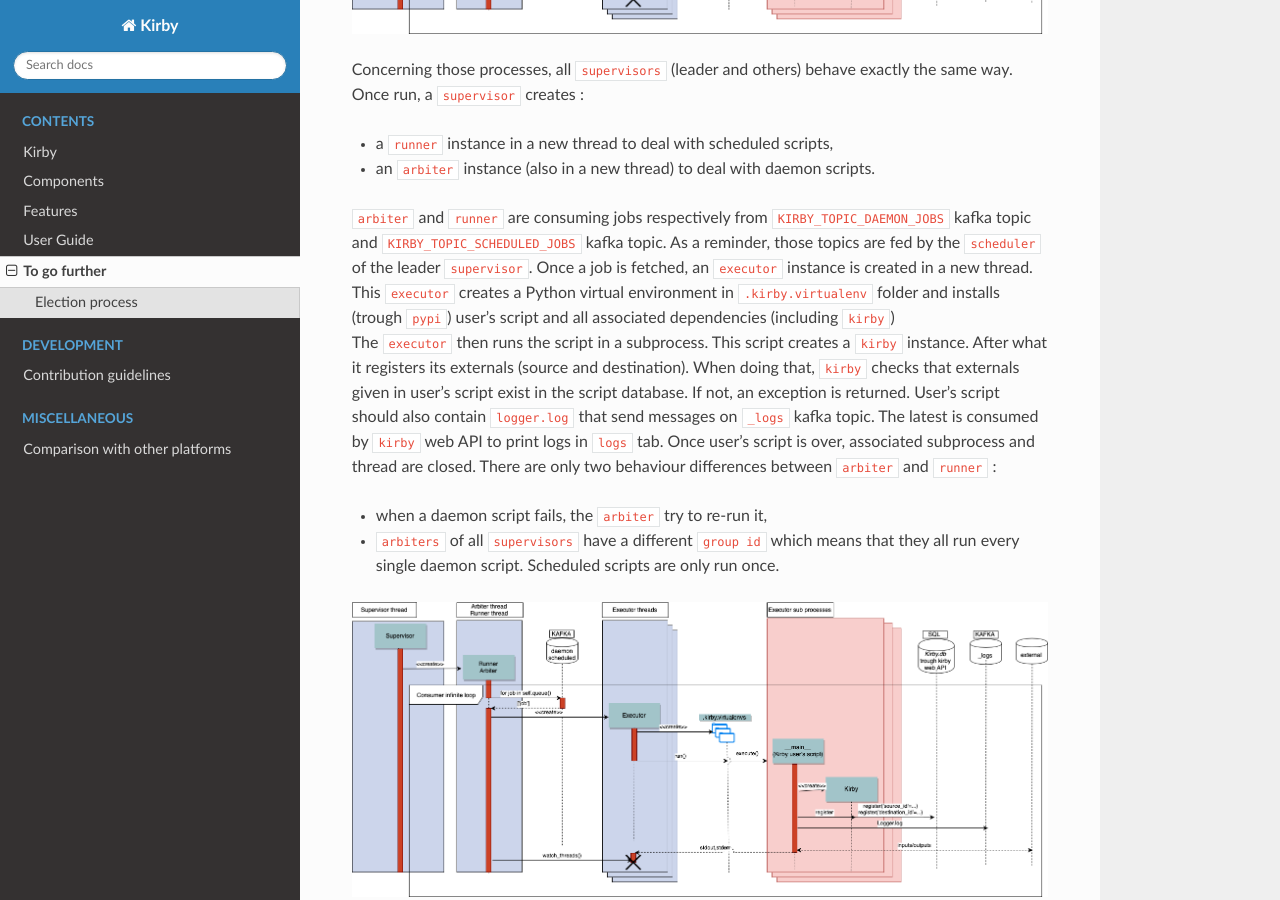
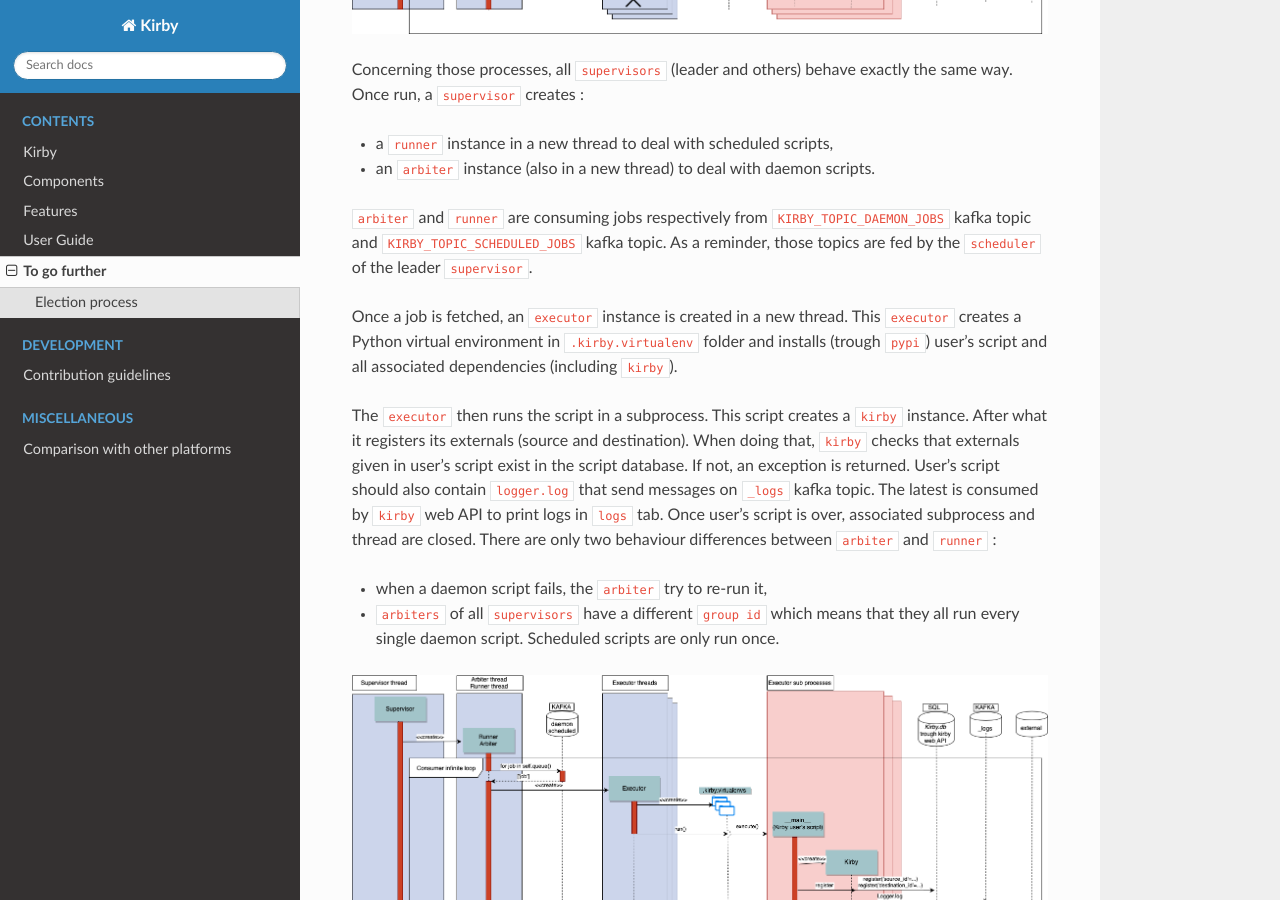
Before and after one commit to adimian/kirby, a Sphinx documentation site: the page built from docs/togofurther.md, in a window 1280 px wide and 900 px high, scrolled down 1330 px. Built offline with Sphinx 7.4.7 and the Read the Docs theme 2.0.0, drawn with Linux system fonts in a browser that asks for light colours.

Commit message:
Resolve easthetics issues

```diff
--- a/docs/togofurther.md
+++ b/docs/togofurther.md
@@ -23,7 +23,7 @@
 When starting a `supervisor`, a `scheduler` instance is created.
 If `supervisor` is the leader, every `WAKEUP` seconds (default = 30s) its
 `scheduler`  will fetch jobs from `kirby` script database using `/schedule`
- endpoint and send them to the appropriate  `Kafka` `job-offers`
+endpoint and send them to the appropriate  `Kafka` `job-offers`
 topic (daemon or scheduled).
 
 
@@ -44,9 +44,11 @@
 kafka topic and
 `KIRBY_TOPIC_SCHEDULED_JOBS` kafka topic. As a reminder, those topics are fed by the
 `scheduler` of the leader `supervisor`.
+
 Once a job is fetched, an `executor` instance is created in a new thread. This `executor`
 creates a Python virtual environment in `.kirby.virtualenv` folder and installs (trough `pypi`)
-user's script and all associated dependencies (including `kirby`)
+user's script and all associated dependencies (including `kirby`).
+
 The `executor` then runs the script in a subprocess. This script creates a `kirby` instance.
 After what it registers its externals (source and destination). When doing that,
 `kirby` checks that externals given in user's script exist in the script database. If
```
